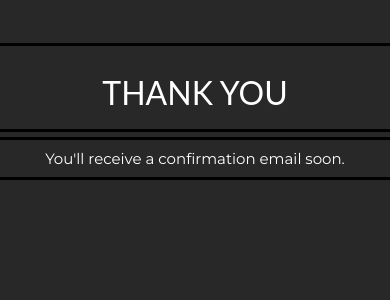
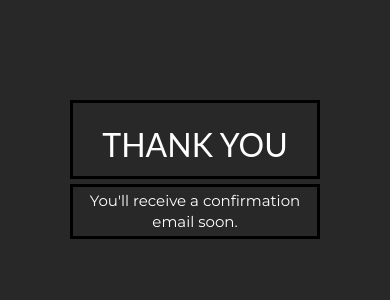
Before and after one commit to morganecf/haply-landing, a Django app: template haply/haply_landing/templates/bye.html in a window 390 px wide. Shown: the top 300 px of the page. Run offline with Django 3.2, Linux system fonts and the light colour scheme; the template is opened without the code that fills it, so the values that code supplies are empty; some libraries are stand-ins or nearby versions.

Commit message:
thank you confirmation page is mobile responsive

```diff
--- a/haply/haply_landing/templates/bye.html
+++ b/haply/haply_landing/templates/bye.html
@@ -21,17 +21,17 @@
 			font-family: Montserrat, "Helvetica Neue", Helvetica, Arial, sans-serif;
 			font-weight: 100;
 		}
+
+		#thankyou, #confirmation {
+			width: 250px;
+			margin: 0 auto;
+			border: 3px solid black;
+			padding: 3px;
+			text-align: center;
+		}
 		#thankyou {
-			margin-top: 10%;
-		}
-		.col-lg-2 {
-			border: 3px solid black;
-			text-align: center;
-			margin-top: 3px;
-			padding: 8px;
-			/*background: white;
-			opacity: 0.7;
-			color: black;*/
+			margin-top: 100px;
+			margin-bottom: 5px;
 		}
 
 	</style>
@@ -41,26 +41,11 @@
 <body>
 
 	<div class="row" id="thankyou">
-		<div class="col-lg-5 col-md-5 col-sm-5"></div>
-		<div class="col-lg-2 col-md-2 col-sm-2">
-			<h2>THANK YOU</h2>
-		</div>
-		<div class="col-lg-5 col-md-5 col-sm-5"></div>
+		<h2>THANK YOU</h2>
 	</div>
-	<div class="row">
-		<div class="col-lg-5 col-md-5 col-sm-5"></div>
-		<div class="col-lg-2 col-md-2 col-sm-2">
-			You'll receive a confirmation email soon.
-		</div>
-		<div class="col-lg-5 col-md-5 col-sm-5"></div>
+	<div class="row" id="confirmation">
+		You'll receive a confirmation email soon.
 	</div>
-	<!-- <div class="row">
-		<div class="col-lg-5 col-md-5 col-sm-5"></div>
-		<div class="col-lg-2 col-md-2 col-sm-2">
-			LOGO
-		</div>
-		<div class="col-lg-5 col-md-5 col-sm-5"></div>
-	</div> -->
 
 </body>
 
```
